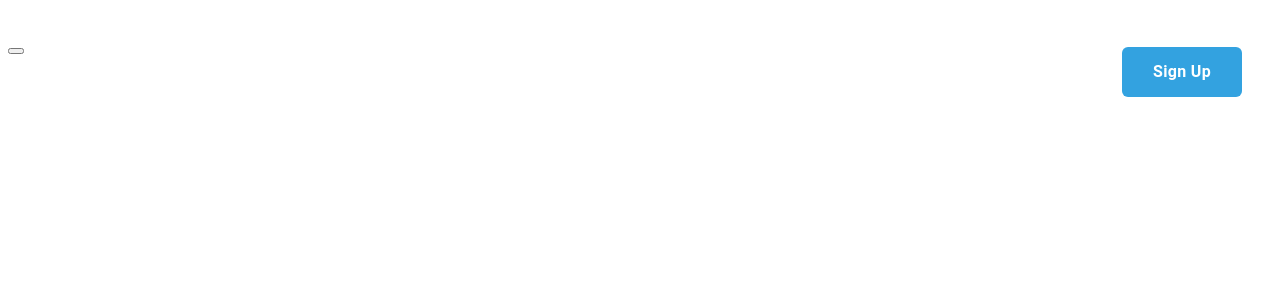
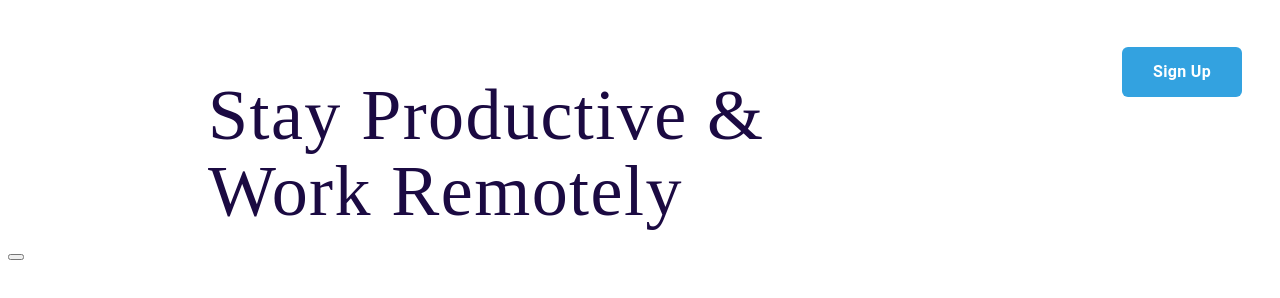
Before and after one commit to milapawlus/landing-page-1-using-Figma, a plain HTML site: page index.html in a window 1280 px wide. Shown: the part 106-404 px from the top of the page. Drawn offline with Linux system fonts and the light colour scheme.

Commit message:
created heading and its css

```diff
--- a/index.html
+++ b/index.html
@@ -21,7 +21,7 @@
     </header>
     <main>
         <section>
-            <h1></h1>
+            <h1 class="main-title">Stay Productive & Work Remotely</h1>
             <p></p>
             <button></button>
         </section>
--- a/styles/style.css
+++ b/styles/style.css
@@ -60,3 +60,18 @@ nav a {
     letter-spacing: 0.02em;
     color: #FFFFFF;
 }
+.main-title {
+    max-width: 583px;
+    width: 100%;
+    height: 150px;
+    margin-left: 200px;
+    margin-top: 280.71;
+    margin-bottom: 5px;
+    font-family: 'Ramaraja';
+    font-style: normal;
+    font-weight: 400;
+    font-size: 72px;
+    line-height: 76px;
+    letter-spacing: 0.02em;
+    color: #1B0A42;
+}
```
